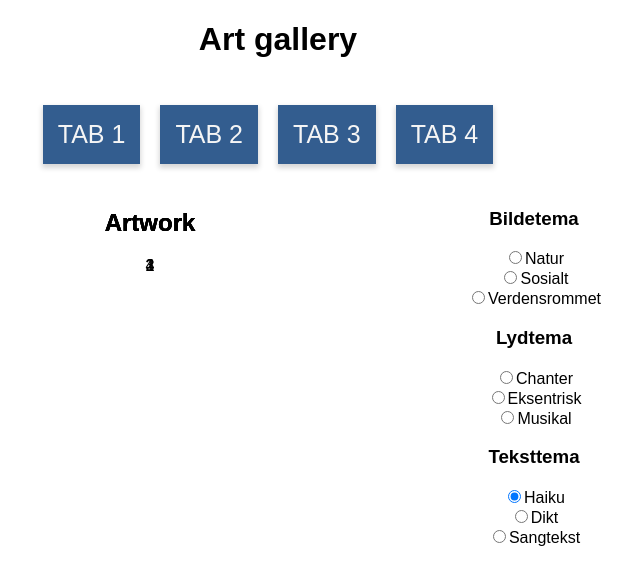
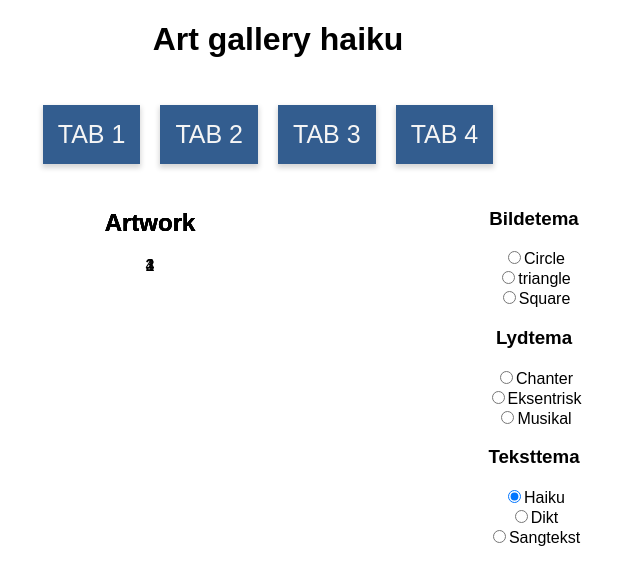
Before and after one commit to IT2810/it2810-webutvikling-h18-prosjekt-2-gruppe--16, a React (Create React App) app in the folder webdev2/: page / in a window 1280 px wide. Shown: the top 584 px of the page, without its empty margins (362-1002 px from the left). Built offline with nearby package versions, Linux system fonts and the light colour scheme.

Commit message:
updated callback functions

```diff
--- a/webdev2/src/App.js
+++ b/webdev2/src/App.js
@@ -19,7 +19,7 @@ class App extends Component {
   render() {
     return (
       <div className="App">
-        <h1>Art gallery </h1>
+        <h1>Art gallery {this.state.textTheme} {this.state.audioTheme} {this.state.imgTheme}</h1>
         <div className="DisplayTabs">
             <Tab changeTab={this.onChangeTab.bind(this)} tabTitle={'TAB 1'} value={1}/>
             <Tab changeTab={this.onChangeTab.bind(this)} tabTitle={'TAB 2'} value={2}/>
@@ -57,27 +57,27 @@ class App extends Component {
 
         <MediaCategory
             imgTheme={this.state.imgTheme}
-            onImgRadioButtonClicked={this.handleImgThemeChange}
+            changeImgTheme={this.onChangeImgTheme.bind(this)}
 
             audioTheme={this.state.audioTheme}
-            onAudioRadioButtonClicked={this.handleAudioThemeChange}
+            changeAudioTheme={this.onChangeAudioTheme.bind(this)}
 
             textTheme={this.state.textTheme}
-            onTextRadioButtonClicked={this.handleTextThemeChange}
+            changeTextTheme={this.onChangeTextTheme.bind(this)}
         />
       </div>
     );
   }
 
-    handleImgThemeChange = (changeEvent) => {
+    onChangeImgTheme = (changeEvent) => {
         this.setState ({imgTheme: changeEvent.target.value});
     };
 
-    handleAudioThemeChange = (changeEvent) => {
+    onChangeAudioTheme = (changeEvent) => {
         this.setState ({audioTheme: changeEvent.target.value});
     };
 
-    handleTextThemeChange = (changeEvent) => {
+    onChangeTextTheme = (changeEvent) => {
         this.setState ({textTheme: changeEvent.target.value});
     };
 
--- a/webdev2/src/components/MediaCategory.js
+++ b/webdev2/src/components/MediaCategory.js
@@ -1,6 +1,30 @@
 import React, { Component } from 'react';
 
 class MediaCategory extends Component {
+  constructor(){
+    super();
+    this.state={
+      image:null,
+      text:null,
+      audio:null,
+    }
+  }
+
+  onUpdateText(){
+      this.props.changeTextTheme(this.state.text)
+    }
+
+
+  onUpdateAudio(){
+    this.props.changeAudioTheme(this.state.audio)
+
+
+  }
+  onUpdateImg(){
+    this.props.changeImgTheme(this.state.image)
+
+  }
+
     render() {
         return (
             <div className="MediaCategory">
@@ -9,23 +33,23 @@ class MediaCategory extends Component {
                 <form>
                     <div className="radio">
                         <label>
-                            <input type="radio" value="nature" checked={this.props.imgTheme === 'nature'}
-                                   onChange={this.props.onImgRadioButtonClicked}/>
-                            Natur
+                            <input type="radio" value="circle" checked={this.props.imgTheme === 'circle'}
+                                   onChange={this.props.changeImgTheme}/>
+                            Circle
                         </label>
                     </div>
                     <div className="radio">
                         <label>
-                            <input type="radio" value="social" checked={this.props.imgTheme === 'social'}
-                                   onChange={this.props.onImgRadioButtonClicked}/>
-                            Sosialt
+                            <input type="radio" value="triangle" checked={this.props.imgTheme === 'triangle'}
+                                   onChange={this.props.changeImgTheme}/>
+                            triangle
                         </label>
                     </div>
                     <div className="radio">
                         <label>
-                            <input type="radio" value="space" checked={this.props.imgTheme === 'space'}
-                                   onChange={this.props.onImgRadioButtonClicked}/>
-                            Verdensrommet
+                            <input type="radio" value="square" checked={this.props.imgTheme === 'square'}
+                                   onChange={this.props.changeImgTheme}/>
+                            Square
                         </label>
                     </div>
                 </form>
@@ -36,21 +60,21 @@ class MediaCategory extends Component {
                     <div className="radio">
                         <label>
                             <input type="radio" value="chants" checked={this.props.audioTheme === 'chants'}
-                                   onChange={this.props.onAudioRadioButtonClicked}/>
+                                   onChange={this.props.changeAudioTheme}/>
                             Chanter
                         </label>
                     </div>
                     <div className="radio">
                         <label>
                             <input type="radio" value="eccentric" checked={this.props.audioTheme === 'eccentric'}
-                                   onChange={this.props.onAudioRadioButtonClicked}/>
+                                   onChange={this.props.changeAudioTheme}/>
                             Eksentrisk
                         </label>
                     </div>
                     <div className="radio">
                         <label>
                             <input type="radio" value="musical" checked={this.props.audioTheme === 'musical'}
-                                   onChange={this.props.onAudioRadioButtonClicked}/>
+                                   onChange={this.props.changeAudioTheme}/>
                             Musikal
                         </label>
                     </div>
@@ -62,21 +86,21 @@ class MediaCategory extends Component {
                     <div className="radio">
                         <label>
                             <input type="radio" value="haiku" checked={this.props.textTheme === 'haiku'}
-                                   onChange={this.props.onTextRadioButtonClicked}/>
+                                   onChange={this.props.changeTextTheme}/>
                             Haiku
                         </label>
                     </div>
                     <div className="radio">
                         <label>
                             <input type="radio" value="poem" checked={this.props.textTheme === 'poem'}
-                                   onChange={this.props.onTextRadioButtonClicked}/>
+                                   onChange={this.props.changeTextTheme}/>
                             Dikt
                         </label>
                     </div>
                     <div className="radio">
                         <label>
                             <input type="radio" value="songtext" checked={this.props.textTheme === 'songtext'}
-                                   onChange={this.props.onTextRadioButtonClicked}/>
+                                   onChange={this.props.changeTextTheme}/>
                             Sangtekst
                         </label>
                     </div>
--- a/webdev2/src/components/MediaDisplayArea.js
+++ b/webdev2/src/components/MediaDisplayArea.js
@@ -10,9 +10,6 @@ class MediaDisplayArea extends Component {
 
 
     componentWillMount(){
-        console.log(this.props.textTheme);
-        console.log(this.props.displayNumber);
-        console.log(this.props.tabSelected);
 
     }
 
@@ -29,6 +26,7 @@ class MediaDisplayArea extends Component {
                         {this.props.displayNumber}
                         {this.props.textTheme}
                         {this.props.imgTheme}
+                        {this.props.tabSelected}
                     </p>
 
                     {/*picture*
```
